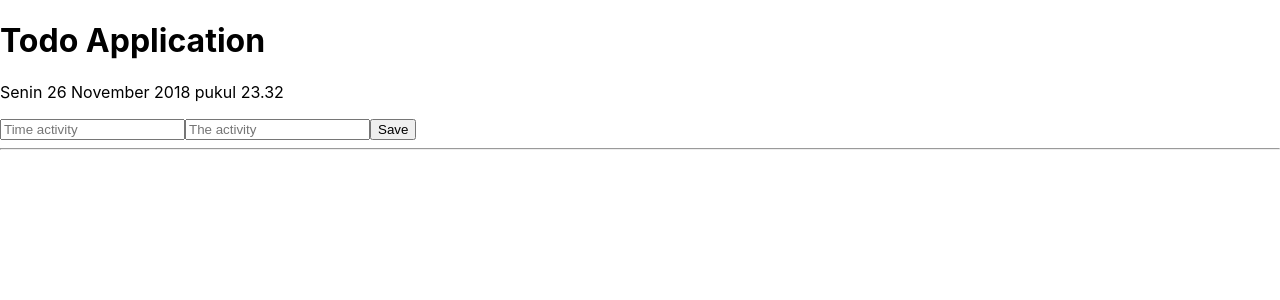
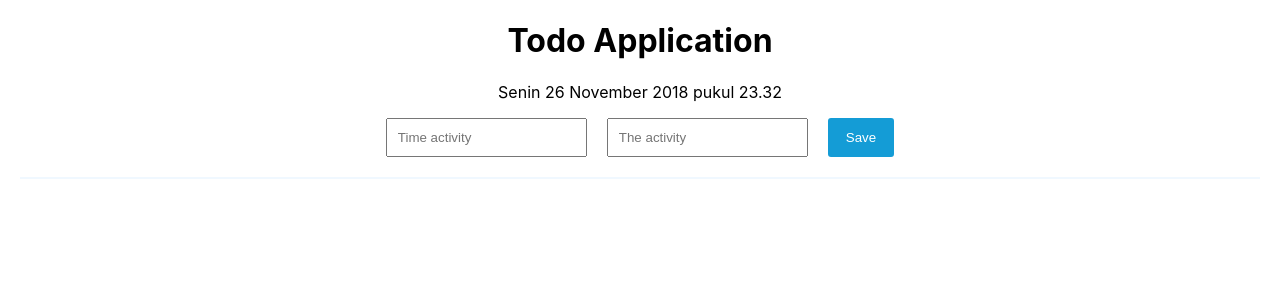
Before and after one commit to yogs22/react-todo, a React (Create React App) app: page / in a window 1280 px wide. Shown: the top 300 px of the page. Built offline with nearby package versions, Linux system fonts and the light colour scheme.

Commit message:
Undo style

```diff
--- a/src/App.css
+++ b/src/App.css
@@ -1,21 +1,90 @@
-.app {
-  display: block;
+.App {
+  text-align: center;
 }
-.main {
+
+.App-logo {
+  animation: App-logo-spin infinite 20s linear;
+  height: 40vmin;
+}
+
+.App-header {
+  background-color: #282c34;
+  min-height: 100vh;
   display: flex;
-  flex-basis: 60%;
   flex-direction: column;
-  background-color: grey;
+  align-items: center;
+  justify-content: center;
+  font-size: calc(10px + 2vmin);
+  color: white;
 }
-.homestays {
-  display: flex;
-  flex-wrap: wrap;
-  align-content: flex-start;
+
+.App-link {
+  color: #61dafb;
 }
-.peta {
-  flex-grow: 1;
-  height: 100vh;
-  top: 0;
-  position: sticky;
-  background-color: steelblue;
+
+@keyframes App-logo-spin {
+  from {
+    transform: rotate(0deg);
+  }
+  to {
+    transform: rotate(360deg);
+  }
 }
+
+input {
+    padding: 10px;
+    margin-right: 20px;
+}
+
+hr {
+    border: 1px solid aliceblue;
+    margin: 20px;
+}
+
+ul {
+    list-style: none;
+}
+
+ul li {
+    padding: 20px;
+    margin: 10px;
+    border-bottom: 1px solid aliceblue;
+}
+
+.btn {
+    padding: 10px 16px;
+    border: none;
+    border-radius: 3px;
+    cursor: pointer;
+}
+
+.btn-primary {
+    background: #149cd6;
+    color: #fff;
+    border: 2px solid #149cd6;
+}
+
+.btn-danger {
+    background: crimson;
+    color: #fff;
+    border: 2px solid crimson;
+}
+
+/* Animation */
+
+.animasi-enter {
+    opacity: 0.01;
+}
+
+.animasi-enter.animasi-enter-active {
+    transition: opacity 500ms ease-in;
+}
+
+.animasi-leave {
+    opacity: 1;
+}
+
+.animasi-leave.animasi-leave-active {
+    transform: translateX(-100%);
+    transition: all 500ms ease-in;
+}
```
